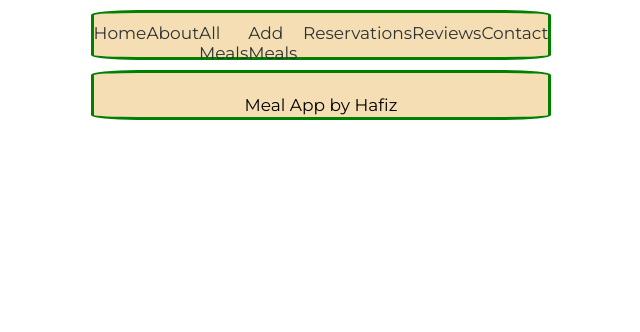
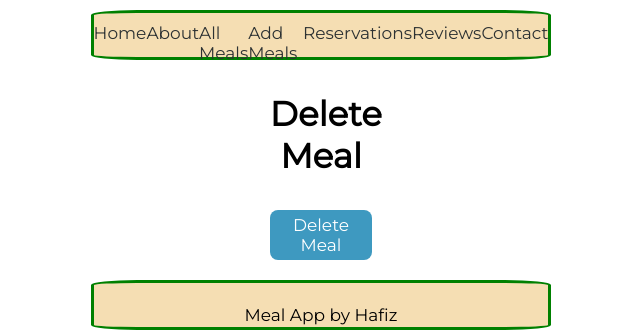
Before and after one commit to hwaleedali/meal-sharing, a React app: page /deletemeal/1 in a window 1280 px wide. Shown: the part 221-553 px from the top of the page, without its empty margins (319-959 px from the left). Built offline with nearby package versions, Linux system fonts and the light colour scheme.

Commit message:
initial commmit

```diff
--- a/src/client/App.js
+++ b/src/client/App.js
@@ -12,6 +12,7 @@ import AllReviews from "./components/AllReviews";
 import Reservations from "./components/Reservations";
 import Contact from "./components/Contact";
 import Footer from "./components/Footer";
+import { DeleteMeal } from "./components/DeleteMeal";
 
 function App() {
   return (
@@ -28,6 +29,8 @@ function App() {
           <Route exact path="/review" component={AllReviews} />
           <Route exact path="/reservation" component={Reservations} />
           <Route exact path="/contact" component={Contact} />
+          <Route exact path="/deletemeal/:id" component={DeleteMeal} />
+
           <Route exact path="/test-component">
             <TestComponent></TestComponent>
           </Route>
--- a/src/client/components/AddMeal.js
+++ b/src/client/components/AddMeal.js
@@ -1,5 +1,4 @@
 import React, { useState } from "react";
-import { throwError } from "rxjs";
 import "./meals.css";
 const AddMeal = () => {
   // controlled inputs
--- /dev/null
+++ b/src/client/components/DeleteMeal.js
@@ -0,0 +1,33 @@
+import React from "react";
+import { useState } from "react";
+import { useParams, useHistory } from "react-router-dom";
+
+export function DeleteMeal() {
+  const { id } = useParams();
+  const ID = Number(id);
+
+  const [deleteNotDEleteMessage, setDeleteNotDEleteMessage] = useState("");
+  const handleClickdeleteMealbyID = async (ID) => {
+    const deleteMealbyID = await fetch(
+      `http://localhost:3000/api/meals/${ID}`,
+      {
+        method: "DELETE",
+      }
+    );
+    const resJson = await deleteMealbyID.json();
+    console.log(resJson);
+    if (deleteMealbyID.status === 200) {
+      //   alert(`Meal ${ID} deleted successfully`);
+      setDeleteNotDEleteMessage(`Meal ${ID} deleted successfully`);
+    } else {
+      setDeleteNotDEleteMessage(`Some  error occured in meal id: ${ID}`);
+    }
+  };
+  return (
+    <div className="deleteButton">
+      <h1>Delete Meal</h1>
+      {deleteNotDEleteMessage}
+      <button onClick={() => handleClickdeleteMealbyID(ID)}>Delete Meal</button>
+    </div>
+  );
+}
--- a/src/client/components/MealDetails.js
+++ b/src/client/components/MealDetails.js
@@ -26,6 +26,9 @@ function MealDetails({ match }) {
               <p>{meal.description}</p>
               <p>{meal.price}</p>
             </Link>
+            <Link exact to={`/deletemeal/${meal.id}`}>
+              <button> Delete Meal</button>
+            </Link>
           </section>
         </>
       ))}
--- a/src/client/components/meals.css
+++ b/src/client/components/meals.css
@@ -165,6 +165,15 @@ img {
   flex-direction: row;
   justify-content: center;
 }
+.deleteButton {
+  display: flex;
+  flex-direction: column;
+  width: 20%;
+  margin: 0 auto 20px;
+  gap: 10px;
+  justify-content: center;
+  text-align: center;
+}
 /* @media screen and (max-width: 750px) {
   .homePage {
     padding-left: 40px;
```
